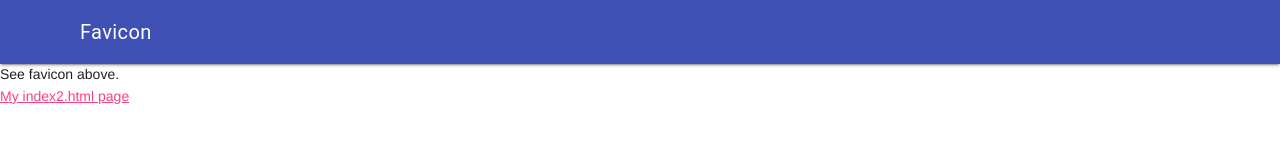
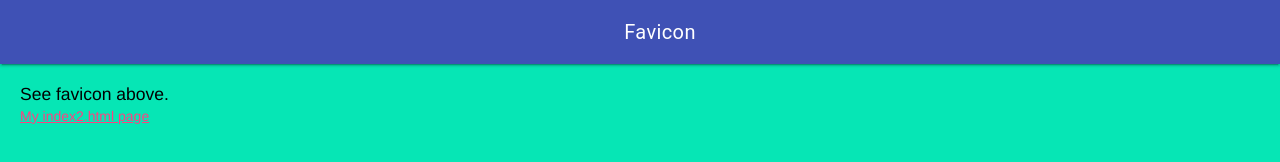
Before and after one commit to MTHS-ICS2O-2-2022/ICS2O-Unit-1-06-william-simard, a plain HTML site: page index.html in a window 1280 px wide. Drawn offline with nearby package versions, Linux system fonts and the light colour scheme.

Commit message:
changed syle

```diff
--- a/css/style.css
+++ b/css/style.css
@@ -1,4 +1,36 @@
-/* Created by: Mr. Coxall
-* Created on: Sep 2020
+/* Created by: willaim
+* Created on: march 2023
 * This file contains the CSS for index.html
 */
+
+/* Due to error in MDL : https://github.com/google/material-design-lite/issues/5281
+*/
+.mdl-ripple {
+  background: #000;
+  opacity: 0.001;
+}
+
+.mdl-layout__header-row {
+  justify-content: center;
+  padding: 0;
+}
+
+.mdl-layout__content {
+  padding-left: 15pt;
+  padding-right: 15pt;
+  padding-top: 15pt;
+}
+
+.mdl-textfield__error {
+  color: rgb(165, 3, 3);
+}
+
+.page-content {
+  color: rgb(0, 0, 0);
+  font-family: Helvetica, Arial, sans-serif;
+  font-size: 1.25rem;
+}
+
+body {
+  background-color: rgb(6, 230, 181);
+}
```
